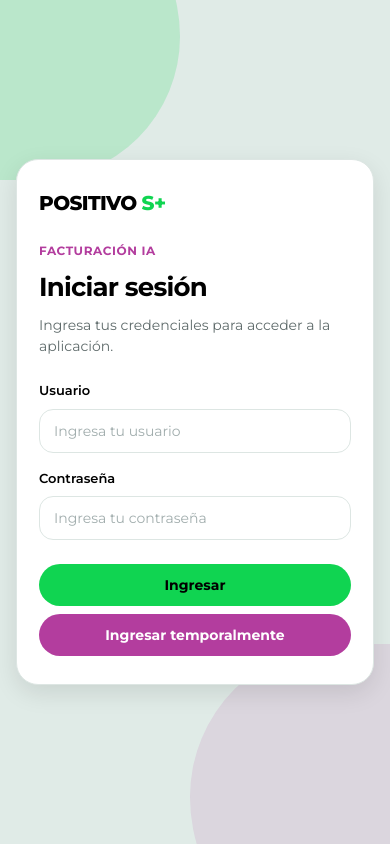
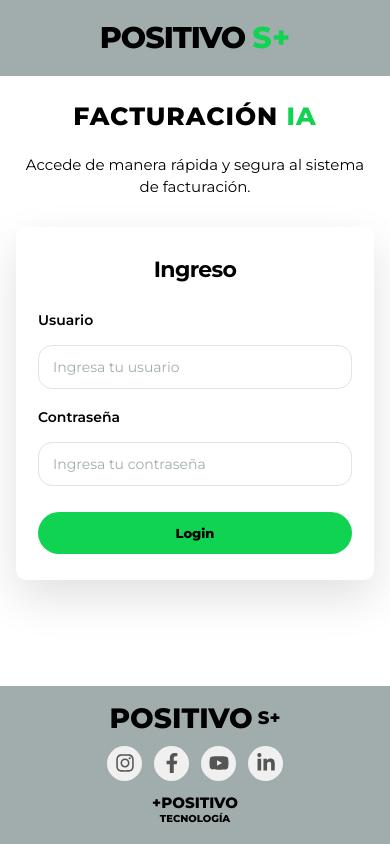
Before and after one commit to AlvaroRestrepo2025/FacturacionIAFront, an Angular app: page /login in a window 390 px wide. Built offline with nearby package versions, Linux system fonts and the light colour scheme.

Commit message:
Corrige login y permisos de sidebar para HU-005

```diff
--- a/src/app/features/auth/login/login.component.css
+++ b/src/app/features/auth/login/login.component.css
@@ -1,170 +1,314 @@
 /* =========================================================
    LOGIN COMPONENT
-   Diseño visual basado en Positivo S+
+   Diseño basado en pantalla base Positivo S+
    ========================================================= */
 
 :host {
   display: block;
 }
 
-/* Pantalla completa del inicio de sesión */
 .login-page {
-  position: relative;
+  display: flex;
+  flex-direction: column;
+  min-height: 100vh;
+  background-color: #ffffff;
+}
+
+/* Encabezado */
+.login-header-bar {
   display: flex;
   align-items: center;
-  justify-content: center;
 
-  min-height: 100vh;
-  padding: var(--spacing-lg);
+  min-height: 76px;
+  padding: 0 24px;
 
-  background-color: var(--color-gray-light);
-  overflow: hidden;
+  background-color: #a1adad;
 }
 
-/* Elemento decorativo verde */
-.login-page::before {
-  content: '';
-  position: absolute;
-  top: -120px;
-  left: -120px;
-
-  width: 300px;
-  height: 300px;
-
-  background-color: var(--color-primary);
-  border-radius: 40% 60% 55% 45%;
-  opacity: 0.18;
+.brand-logo {
+  display: flex;
+  align-items: center;
+  gap: 7px;
 }
 
-/* Elemento decorativo magenta */
-.login-page::after {
-  content: '';
-  position: absolute;
-  right: -120px;
-  bottom: -120px;
-
-  width: 320px;
-  height: 320px;
-
-  background-color: var(--color-secondary);
-  border-radius: 55% 45% 40% 60%;
-  opacity: 0.12;
+.brand-text {
+  color: #000000;
+  font-size: 34px;
+  font-weight: 900;
+  line-height: 1;
+  letter-spacing: -1px;
 }
 
-/* Tarjeta principal */
+.brand-plus {
+  color: #10d451;
+  font-size: 34px;
+  font-weight: 900;
+  line-height: 1;
+}
+
+/* Contenido central */
+.login-content {
+  flex: 1;
+  display: flex;
+  flex-direction: column;
+  align-items: center;
+
+  padding: 24px 20px 40px;
+}
+
+.login-title {
+  max-width: 640px;
+  margin-bottom: 42px;
+  text-align: center;
+}
+
+.login-title h1 {
+  margin: 0 0 18px;
+
+  color: #000000;
+  font-size: 34px;
+  font-weight: 900;
+  letter-spacing: 1px;
+}
+
+.login-title h1 span {
+  color: #10d451;
+}
+
+.login-title p {
+  margin: 0;
+
+  color: #000000;
+  font-size: 17px;
+  line-height: 1.5;
+}
+
+/* Tarjeta login */
 .login-card {
-  position: relative;
-  z-index: 1;
-
   width: 100%;
   max-width: 430px;
 
-  padding: 40px;
+  padding: 32px 34px;
 
-  background-color: var(--color-white);
-  border: 1px solid var(--color-border);
-  border-radius: var(--radius-lg);
-  box-shadow: var(--shadow-md);
+  background-color: #ffffff;
+  border-radius: 10px;
+  box-shadow: 0 18px 45px rgba(0, 0, 0, 0.12);
 }
 
-/* Nombre temporal de la marca */
-.login-brand {
-  display: flex;
-  align-items: center;
-  gap: 5px;
+.login-card h2 {
+  margin: 0 0 24px;
 
-  margin-bottom: var(--spacing-xl);
-
-  font-size: 20px;
-  font-weight: 800;
-  letter-spacing: -0.03em;
+  color: #000000;
+  font-size: 22px;
+  font-weight: 700;
+  text-align: center;
 }
 
-.brand-name {
-  color: var(--color-black);
-}
-
-.brand-symbol {
-  color: var(--color-primary);
-}
-
-/* Encabezado */
-.login-header {
-  margin-bottom: var(--spacing-lg);
-}
-
-.login-eyebrow {
-  margin-bottom: var(--spacing-sm);
-
-  color: var(--color-secondary);
-  font-size: 12px;
-  font-weight: 700;
-  text-transform: uppercase;
-  letter-spacing: 0.05em;
-}
-
-.login-header h1 {
-  margin-bottom: var(--spacing-sm);
-}
-
-.login-description {
-  margin-bottom: 0;
-  font-size: 14px;
-}
-
-/* Mensaje posterior al cierre de sesión */
-.logout-message {
-  display: flex;
-  flex-direction: column;
-  gap: 4px;
-
-  margin-top: var(--spacing-md);
-  padding: 12px 14px;
-
-  background-color: rgba(16, 212, 81, 0.12);
-  border: 1px solid rgba(16, 212, 81, 0.35);
-  border-radius: var(--radius-md);
-
-  color: var(--color-black);
-  font-size: 13px;
-}
-
-.logout-message strong {
-  font-weight: 700;
-}
-
-.logout-message span {
-  color: var(--color-text-muted);
-  font-size: 12px;
-}
-
-/* Formulario */
 .login-form {
   width: 100%;
 }
 
-/* Botón de ingreso */
+.form-group {
+  margin-bottom: 18px;
+}
+
+.form-label {
+  display: block;
+  margin-bottom: 6px;
+
+  color: #000000;
+  font-size: 14px;
+  font-weight: 600;
+}
+
+.form-control {
+  width: 100%;
+}
+
+.form-control:focus {
+  border-color: #10d451;
+  box-shadow: 0 0 0 0.18rem rgba(16, 212, 81, 0.18);
+}
+
 .login-button {
   width: 100%;
-  margin-top: var(--spacing-sm);
+  margin-top: 8px;
+
+  background-color: #10d451;
+  border-color: #10d451;
+  color: #000000;
+
+  font-size: 13px;
+  font-weight: 800;
 }
 
-/* Ajuste visual al presionar el botón */
-.login-button:active {
-  transform: translateY(0);
+.login-button:hover,
+.login-button:focus {
+  background-color: #0fc54c;
+  border-color: #0fc54c;
+  color: #000000;
 }
 
-/* Adaptación para pantallas pequeñas */
+.login-button:disabled {
+  opacity: 0.75;
+  cursor: not-allowed;
+}
+
+/* Mensajes visuales */
+.login-message {
+  margin-bottom: 16px;
+  padding: 12px 14px;
+
+  border-radius: 8px;
+
+  font-size: 13px;
+  font-weight: 600;
+  text-align: center;
+}
+
+.login-message--success {
+  background-color: rgba(16, 212, 81, 0.13);
+  border: 1px solid rgba(16, 212, 81, 0.4);
+  color: #064d20;
+}
+
+.login-message--error {
+  background-color: rgba(220, 53, 69, 0.11);
+  border: 1px solid rgba(220, 53, 69, 0.32);
+  color: #842029;
+}
+
+/* Pie de página */
+.login-footer {
+  display: grid;
+  grid-template-columns: 1fr auto 1fr;
+  align-items: center;
+  gap: 24px;
+
+  min-height: 82px;
+  padding: 18px 32px;
+
+  background-color: #a1adad;
+}
+
+.footer-brand {
+  display: flex;
+  justify-content: center;
+  align-items: center;
+  gap: 5px;
+}
+
+.footer-brand-text,
+.footer-brand-plus {
+  color: #000000;
+  font-size: 28px;
+  font-weight: 900;
+  line-height: 1;
+}
+
+.footer-brand-plus {
+  font-size: 18px;
+}
+
+.footer-social {
+  display: flex;
+  justify-content: center;
+  align-items: center;
+  gap: 12px;
+}
+
+.footer-social a {
+  display: inline-flex;
+  align-items: center;
+  justify-content: center;
+
+  width: 35px;
+  height: 35px;
+
+  background-color: #f0f0f0;
+  border-radius: 50%;
+
+  text-decoration: none;
+  transition: background-color 0.3s ease;
+}
+
+.footer-social a:hover {
+  background-color: #dddddd;
+}
+
+.footer-social svg {
+  width: 20px;
+  height: 20px;
+
+  fill: #555555;
+  transition: transform 0.3s ease, fill 0.3s ease;
+}
+
+.footer-social a:hover svg {
+  fill: #000000;
+  transform: scale(1.1);
+}
+
+.footer-tech {
+  display: flex;
+  flex-direction: column;
+  align-items: center;
+  justify-self: center;
+
+  color: #000000;
+  font-weight: 900;
+}
+
+.footer-tech span {
+  font-size: 15px;
+  line-height: 1.1;
+}
+
+.footer-tech small {
+  font-size: 10px;
+  font-weight: 800;
+}
+
+/* Responsive */
+@media (max-width: 768px) {
+  .login-header-bar {
+    justify-content: center;
+  }
+
+  .brand-text,
+  .brand-plus {
+    font-size: 30px;
+  }
+
+  .login-title h1 {
+    font-size: 28px;
+  }
+
+  .login-footer {
+    grid-template-columns: 1fr;
+    gap: 14px;
+    text-align: center;
+  }
+}
+
 @media (max-width: 480px) {
-  .login-page {
-    padding: var(--spacing-md);
+  .login-content {
+    padding: 22px 16px 34px;
   }
 
   .login-card {
-    padding: 28px 22px;
+    padding: 26px 22px;
   }
 
-  .login-brand {
-    margin-bottom: var(--spacing-lg);
+  .login-title {
+    margin-bottom: 28px;
+  }
+
+  .login-title h1 {
+    font-size: 25px;
+  }
+
+  .login-title p {
+    font-size: 15px;
   }
 }
--- a/src/app/features/auth/login/login.component.html
+++ b/src/app/features/auth/login/login.component.html
@@ -1,107 +1,168 @@
 <main class="login-page">
-  <section class="login-card">
 
-    <div class="login-brand">
-      <span class="brand-name">
+  <header class="login-header-bar">
+    <div class="brand-logo">
+      <span class="brand-text">
         POSITIVO
       </span>
 
-      <span class="brand-symbol">
+      <span class="brand-plus">
         S+
       </span>
     </div>
+  </header>
 
-    <header class="login-header">
+  <section class="login-content">
 
-      <p class="login-eyebrow">
-        Facturación IA
-      </p>
-
+    <div class="login-title">
       <h1>
-        Iniciar sesión
+        FACTURACIÓN <span>IA</span>
       </h1>
 
-      <p class="login-description">
-        Ingresa tus credenciales para acceder a la aplicación.
+      <p>
+        Accede de manera rápida y segura al sistema de facturación.
       </p>
+    </div>
+
+    <section class="login-card">
+
+      <h2>
+        Ingreso
+      </h2>
 
       @if (logoutMessage) {
-        <div class="logout-message">
-          <strong>
+        <div class="login-message login-message--success">
           {{ logoutMessage }}
-          </strong>
         </div>
       }
 
-    </header>
+      @if (mensajeError) {
+        <div class="login-message login-message--error">
+          {{ mensajeError }}
+        </div>
+      }
 
       <form
         class="login-form"
         (ngSubmit)="login()">
 
         <div class="form-group">
-
           <label
             class="form-label"
             for="username">
-
             Usuario
-
           </label>
 
           <input
             id="username"
-          class="form-control"
+            class="form-control form-control-sm"
             type="text"
             name="username"
             placeholder="Ingresa tu usuario"
             autocomplete="username"
             [(ngModel)]="usuario"
-          required />
-
+            [disabled]="cargando" />
         </div>
 
         <div class="form-group">
-
           <label
             class="form-label"
             for="password">
-
             Contraseña
-
           </label>
 
           <input
             id="password"
-          class="form-control"
+            class="form-control form-control-sm"
             type="password"
             name="password"
             placeholder="Ingresa tu contraseña"
             autocomplete="current-password"
             [(ngModel)]="password"
-          required />
+            [disabled]="cargando" />
+        </div>
+
+        <button
+          class="btn login-button"
+          type="submit"
+          [disabled]="cargando">
+
+          {{ cargando ? 'Validando...' : 'Login' }}
+
+        </button>
+
+      </form>
+
+    </section>
+
+  </section>
+
+  <footer class="login-footer">
+
+    <div class="footer-brand">
+      <span class="footer-brand-text">
+        POSITIVO
+      </span>
+
+      <span class="footer-brand-plus">
+        S+
+      </span>
+    </div>
+
+    <div class="footer-social">
+
+ <a
+  href="https://www.instagram.com/positivo_smais_latam/"
+  target="_blank"
+  rel="noopener noreferrer"
+  aria-label="Instagram">
+  <svg viewBox="0 0 448 512" xmlns="http://www.w3.org/2000/svg">
+    <path d="M224.1 141c-63.6 0-114.9 51.3-114.9 114.9s51.3 114.9 114.9 114.9S339 319.5 339 255.9 287.7 141 224.1 141zm0 189.6c-41.1 0-74.7-33.5-74.7-74.7s33.5-74.7 74.7-74.7 74.7 33.5 74.7 74.7-33.6 74.7-74.7 74.7zm146.4-194.3c0 14.9-12 26.8-26.8 26.8-14.9 0-26.8-12-26.8-26.8s12-26.8 26.8-26.8 26.8 12 26.8 26.8zm76.1 27.2c-1.7-35.9-9.9-67.7-36.2-93.9-26.2-26.2-58-34.4-93.9-36.2-37-2.1-147.9-2.1-184.9 0-35.8 1.7-67.6 9.9-93.9 36.1s-34.4 58-36.2 93.9c-2.1 37-2.1 147.9 0 184.9 1.7 35.9 9.9 67.7 36.2 93.9s58 34.4 93.9 36.2c37 2.1 147.9 2.1 184.9 0 35.9-1.7 67.7-9.9 93.9-36.2 26.2-26.2 34.4-58 36.2-93.9 2.1-37 2.1-147.8 0-184.8zM398.8 388c-7.8 19.6-22.9 34.7-42.6 42.6-29.5 11.7-99.5 9-132.1 9s-102.7 2.6-132.1-9c-19.6-7.8-34.7-22.9-42.6-42.6-11.7-29.5-9-99.5-9-132.1s-2.6-102.7 9-132.1c7.8-19.6 22.9-34.7 42.6-42.6 29.5-11.7 99.5-9 132.1-9s102.7-2.6 132.1 9c19.6 7.8 34.7 22.9 42.6 42.6 11.7 29.5 9 99.5 9 132.1s2.7 102.7-9 132.1z" />
+  </svg>
+</a>
+
+  <a
+    href="https://www.facebook.com/positivosmaislatam/"
+    target="_blank"
+    rel="noopener noreferrer"
+    aria-label="Facebook">
+    <svg viewBox="0 0 320 512">
+      <path d="M279.14 288l14.22-92.66h-88.91v-60.13c0-25.35 12.42-50.06 52.24-50.06h40.42V6.26S260.43 0 225.36 0c-73.22 0-121.08 44.38-121.08 124.72v70.62H22.89V288h81.39v224h100.17V288z" />
+    </svg>
+  </a>
+
+  <a
+    href="https://www.youtube.com/@positivo_smais_latam"
+    target="_blank"
+    rel="noopener noreferrer"
+    aria-label="YouTube">
+    <svg viewBox="0 0 576 512">
+      <path d="M549.655 124.083c-6.281-23.65-24.787-42.276-48.284-48.597C458.781 64 288 64 288 64S117.22 64 74.629 75.486c-23.497 6.322-42.003 24.947-48.284 48.597-11.412 42.867-11.412 132.305-11.412 132.305s0 89.438 11.412 132.305c6.281 23.65 24.787 41.5 48.284 47.821C117.22 448 288 448 288 448s170.78 0 213.371-11.486c23.497-6.321 42.003-24.171 48.284-47.821 11.412-42.867 11.412-132.305 11.412-132.305s0-89.438-11.412-132.305zm-317.51 213.508V175.185l142.739 81.205-142.739 81.201z" />
+    </svg>
+  </a>
+
+  <a
+    href="https://www.linkedin.com/company/positivo-smais-latam/"
+    target="_blank"
+    rel="noopener noreferrer"
+    aria-label="LinkedIn">
+    <svg viewBox="0 0 448 512">
+      <path d="M100.28 448H7.4V148.9h92.88zM53.79 108.1C24.09 108.1 0 83.5 0 53.8a53.79 53.79 0 0 1 107.58 0c0 29.7-24.1 54.3-53.79 54.3zM447.9 448h-92.68V302.4c0-34.7-.7-79.2-48.29-79.2-48.29 0-55.69 37.7-55.69 76.7V448h-92.78V148.9h89.08v40.8h1.3c12.4-23.5 42.69-48.3 87.88-48.3 94 0 111.28 61.9 111.28 142.3V448z" />
+    </svg>
+  </a>
 
 </div>
 
-      <button
-        class="btn btn-primary login-button"
-        type="submit"
-        [disabled]="cargando">
+    <div class="footer-tech">
+      <span>
+        +POSITIVO
+      </span>
 
-        {{ cargando
-          ? 'Ingresando...'
-          : 'Ingresar' }}
+      <small>
+        TECNOLOGÍA
+      </small>
+    </div>
 
-      </button>
-      <button
-  class="btn btn-secondary login-button"
-  type="button"
-  (click)="temporaryLogin()">
+  </footer>
 
-  Ingresar temporalmente
-
-</button>
-    </form>
-
-  </section>
 </main>
--- a/src/app/features/auth/login/login.component.ts
+++ b/src/app/features/auth/login/login.component.ts
@@ -22,17 +22,12 @@
   usuario = '';
   password = '';
   cargando = false;
+  mensajeError = '';
 
-  /**
-   * Último cierre de sesión registrado.
-   */
   get lastLogoutRecord(): LogoutRecord | null {
     return this.authService.getLastLogoutRecord();
   }
 
-  /**
-   * Mensaje mostrado después de cerrar sesión.
-   */
   get logoutMessage(): string | null {
     const record = this.lastLogoutRecord;
 
@@ -45,52 +40,28 @@
       : 'Sesión cerrada correctamente.';
   }
 
-  /**
-   * Login temporal usado durante desarrollo.
-   *
-   * Se conserva para poder entrar al sistema mientras
-   * se valida la autenticación definitiva.
-   */
-  temporaryLogin(): void {
-    const temporaryUser = {
-      name: 'Usuario',
-      role: 'Usuario del sistema',
-      area: 'Facturacion'
-    };
+  login(): void {
+    this.limpiarMensaje();
 
-    this.sessionService.saveSession(
-      'temporary-token',
-      temporaryUser,
-      'UsuarioInterno'
-    );
+    if (!this.usuario.trim()) {
+      this.mostrarError('El campo usuario es obligatorio.');
+      return;
+    }
 
-    void this.router.navigateByUrl('/dashboard', {
-      replaceUrl: true
-    });
-  }
-
-  /**
-   * Login principal contra LDAP.
-   */
-  login(): void {
-    if (!this.usuario || !this.password) {
-      alert('Ingrese usuario y contraseña.');
+    if (!this.password.trim()) {
+      this.mostrarError('El campo contraseña es obligatorio.');
       return;
     }
 
     this.cargando = true;
 
-    this.authService.loginLDAP(this.usuario, this.password)
+    this.authService.loginLDAP(this.usuario.trim(), this.password)
       .subscribe({
         next: (resp) => {
-          this.cargando = false;
-          console.log('RESP LDAP:', resp);
-
           const respuesta = resp?.respuesta ?? resp?.Respuesta;
           const resultado = resp?.resultado ?? resp?.Resultado;
 
           if (respuesta === false) {
-            console.warn('LDAP respondió false → fallback BD');
             this.loginBD();
             return;
           }
@@ -100,45 +71,36 @@
             : resultado;
 
           if (!usuarioLDAP) {
-            console.warn('LDAP sin usuario → fallback BD');
             this.loginBD();
             return;
           }
 
-          const pertenece = this.authService.perteneceFacturacion(usuarioLDAP);
+          const perteneceFacturacion = this.authService.perteneceFacturacion(usuarioLDAP);
+          const perteneceContabler = this.authService.perteneceContabler(usuarioLDAP);
 
-          if (!pertenece) {
-            alert('El usuario no pertenece al área de Facturación');
-            void this.router.navigateByUrl('/acceso-denegado');
+          if (!perteneceFacturacion && !perteneceContabler) {
+            this.cargando = false;
+            this.mostrarError('El usuario no pertenece al área de Facturación o Contabler.');
             return;
           }
+
+          this.guardarDatosUsuario(usuarioLDAP);
 
           this.ingresarSistema(
             resp?.jwt ?? resp?.JWT ?? null,
             usuarioLDAP
           );
         },
-        error: (err) => {
-          console.error('❌ ERROR LDAP:', err);
+        error: () => {
           this.loginBD();
         }
       });
   }
 
-  /**
-   * Login de contingencia contra base de datos local.
-   */
   private loginBD(): void {
-    console.log('🔁 LOGIN BD LOCAL');
-    console.log('Usuario:', this.usuario);
-    console.log('Password:', this.password);
-
-    this.authService.loginLocal(this.usuario, this.password)
+    this.authService.loginLocal(this.usuario.trim(), this.password)
       .subscribe({
         next: (resp) => {
-          this.cargando = false;
-          console.log('RESP LOCAL:', resp);
-
           const resultado = resp?.resultado ?? resp?.Resultado;
 
           const usuarioBD = Array.isArray(resultado)
@@ -146,59 +108,62 @@
             : resultado;
 
           if (!usuarioBD) {
-            alert('Usuario no encontrado en sistema local.');
+            this.cargando = false;
+            this.mostrarError('Usuario no encontrado en el sistema local.');
             return;
           }
 
-          const pertenece = this.authService.perteneceFacturacion(usuarioBD);
+          const perteneceFacturacion = this.authService.perteneceFacturacion(usuarioBD);
           const perteneceContabler = this.authService.perteneceContabler(usuarioBD);
-          if (!pertenece) {
 
-            if(!perteneceContabler)
-            {
-              alert('El usuario no se encuentra registrado');
-              void this.router.navigateByUrl('/acceso-denegado');
-              return;
-            }
+          if (!perteneceFacturacion && !perteneceContabler) {
+            this.cargando = false;
+            this.mostrarError('El usuario no se encuentra autorizado para ingresar.');
+            return;
           }
 
-          sessionStorage.setItem('Rol',resultado[0].cargo);
-          sessionStorage.setItem('Nombre',resultado[0].nombre);
-          sessionStorage.setItem('Apellido',resultado[0].apellido);
-          sessionStorage.setItem('Correo',resultado[0].correo);
+          this.guardarDatosUsuario(usuarioBD);
 
           this.ingresarSistema(
             resp?.jwt ?? resp?.JWT ?? null,
             usuarioBD
           );
         },
-        error: (err) => {
-          console.error('❌ ERROR LOGIN LOCAL:', err);
-
+        error: () => {
           this.cargando = false;
-
-          alert('Usuario o contraseña incorrectos o servicio no disponible.');
+          this.mostrarError('Usuario o contraseña incorrectos, o el servicio no está disponible.');
         }
       });
   }
 
-  /**
-   * Guarda la sesión y redirige al dashboard.
-   */
-  private ingresarSistema(
-    token: string | null,
-    usuario: any
-  ): void {
-    console.log('✅ INGRESO SISTEMA');
+  private ingresarSistema(token: string | null, usuario: any): void {
+    const tokenFinal = token ?? 'token-local-facturacion-ia';
 
     this.sessionService.saveSession(
-      token,
+      tokenFinal,
       usuario,
       'UsuarioInterno'
     );
+
+    this.cargando = false;
 
     void this.router.navigateByUrl('/dashboard', {
       replaceUrl: true
     });
   }
+
+  private guardarDatosUsuario(usuario: any): void {
+    sessionStorage.setItem('Rol', usuario?.cargo ?? usuario?.Cargo ?? usuario?.rol ?? usuario?.Rol ?? '');
+    sessionStorage.setItem('Nombre', usuario?.nombre ?? usuario?.Nombre ?? usuario?.name ?? usuario?.Name ?? '');
+    sessionStorage.setItem('Apellido', usuario?.apellido ?? usuario?.Apellido ?? '');
+    sessionStorage.setItem('Correo', usuario?.correo ?? usuario?.Correo ?? usuario?.email ?? usuario?.Email ?? '');
+  }
+
+  private mostrarError(mensaje: string): void {
+    this.mensajeError = mensaje;
+  }
+
+  private limpiarMensaje(): void {
+    this.mensajeError = '';
+  }
 }
--- a/src/app/shared/models/logout-request.model.ts
+++ b/src/app/shared/models/logout-request.model.ts
@@ -5,5 +5,5 @@
  * cuando finalice la sesión.
  */
 export interface LogoutRequest {
-  tipoCierre: LogoutType;
+  motivo: LogoutType;
 }
```
Also changed, not shown: src/app/core/services/auth.service.ts (+19 -4 lines), src/app/layout/sidebar/sidebar.component.html (+15 -4 lines), src/app/layout/sidebar/sidebar.component.ts (+21 -4 lines). Lines whose indentation alone changed are shown as unchanged.
